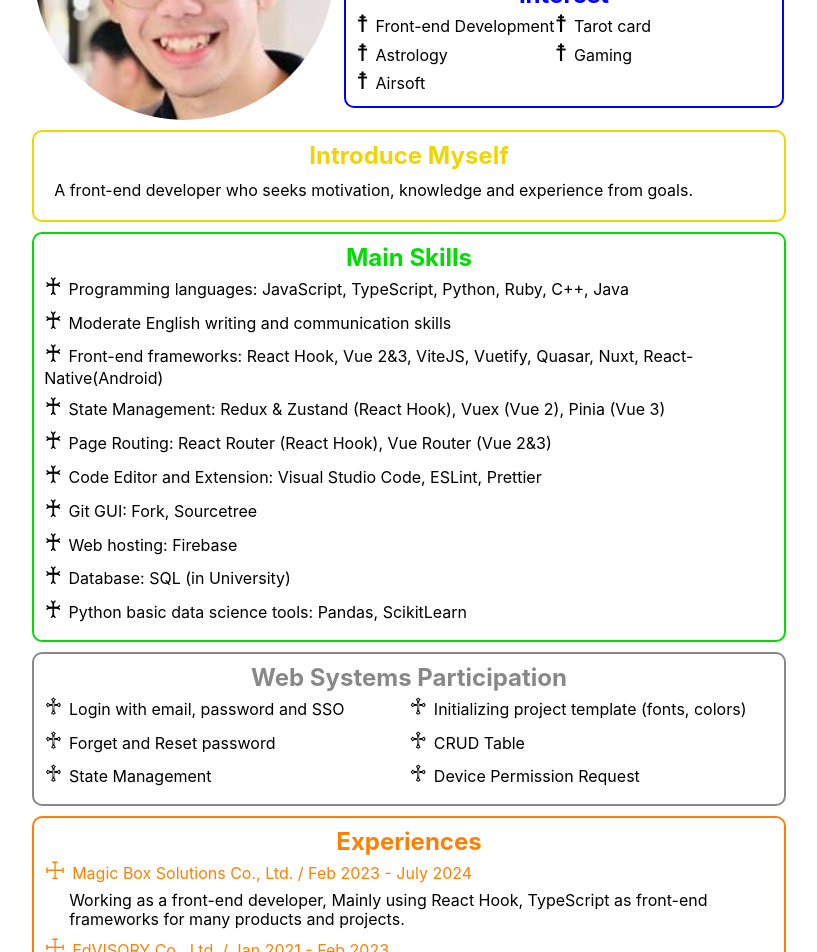
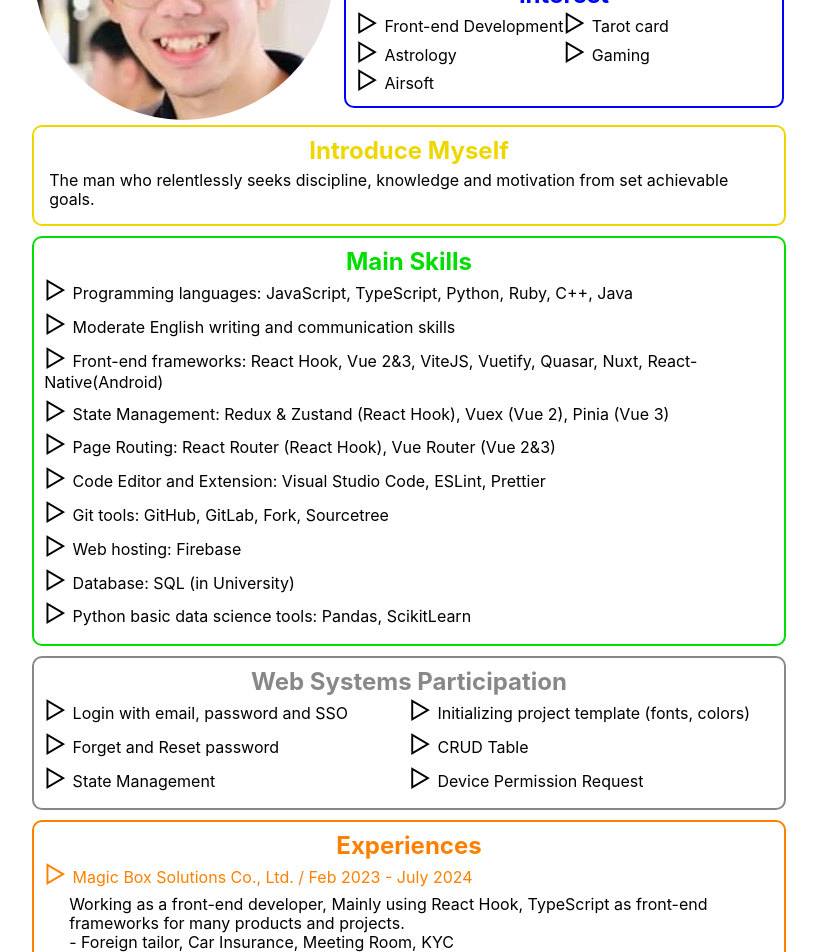
Before and after one commit to poomktn/poomktn-profile-react, a React (Create React App) app: page / in a window 1280 px wide. Shown: the part 200-1152 px from the top of the page, without its empty margins (231-1048 px from the left). Built offline with nearby package versions, Linux system fonts and the light colour scheme.

Commit message:
update CV

```diff
--- a/src/assets/styles/App.scss
+++ b/src/assets/styles/App.scss
@@ -8,22 +8,22 @@ li::marker {
 }
 #interest {
   li::marker {
-    content: '☨ ';
+    content: '▷ ';
   }
 }
 #skill {
   li::marker {
-    content: '♰ ';
+    content: '▷ ';
   }
 }
 #system {
   li::marker {
-    content: '♱ ';
+    content: '▷ ';
   }
 }
 #experience {
   li::marker {
-    content: '☩ ';
+    content: '▷ ';
   }
 }
 .profile-img {
--- a/src/components/ExperienceBox.tsx
+++ b/src/components/ExperienceBox.tsx
@@ -3,15 +3,18 @@ import { Box } from './Box'
 type ExperienceProps = {
   li: string
   txt: string
+  detail?: string
 }
 const exp1: ExperienceProps[] = [
   {
     li: 'Magic Box Solutions Co., Ltd. / Feb 2023 - July 2024',
     txt: 'Working as a front-end developer, Mainly using React Hook, TypeScript as front-end frameworks for many products and projects',
+    detail: 'Foreign tailor, Car Insurance, Meeting Room, KYC'
   },
   {
     li: 'EdVISORY Co., Ltd. / Jan 2021 - Feb 2023',
     txt: 'Working as a front-end developer, Mainly using Nuxt, Vue (2&3) as front-end frameworks for many products and projects',
+    detail: 'ERP, University Website, Housing Estate'
   },
 ]
 const exp2: ExperienceProps[] = [
@@ -65,11 +68,13 @@ export function ExperienceBox() {
   return (
     <Box color='orange' className='mt-2' title='Experiences'>
       <div id='experience'>
-        {exp1.map(({ li, txt }) => (
+        {exp1.map(({ li, txt, detail }) => (
           <div key={li}>
             <li className='txt-orange'>{li}</li>
             <div className='py-1 ml-5'>
               <span>{txt}.</span>
+              <br />
+              <span>- {detail}</span>
             </div>
           </div>
         ))}
--- a/src/components/IntroduceBox.tsx
+++ b/src/components/IntroduceBox.tsx
@@ -2,9 +2,9 @@ import { Box } from './Box'
 
 export function IntroduceBox() {
   return (
-    <Box color='gold' className='mt-2' title='Introduce Myself'>
-      <div className='pa-2'>
-        A front-end developer who seeks motivation, knowledge and experience from goals.
+    <Box color='gold' className='mt-1' title='Introduce Myself'>
+      <div className='pa-1'>
+        The man who relentlessly seeks discipline, knowledge and motivation from set achievable goals.
       </div>
     </Box>
   )
--- a/src/components/SkillBox.tsx
+++ b/src/components/SkillBox.tsx
@@ -6,7 +6,7 @@ const skill: string[] = [
   'State Management: Redux & Zustand (React Hook), Vuex (Vue 2), Pinia (Vue 3)',
   'Page Routing: React Router (React Hook), Vue Router (Vue 2&3)',
   'Code Editor and Extension: Visual Studio Code, ESLint, Prettier',
-  'Git GUI: Fork, Sourcetree',
+  'Git tools: GitHub, GitLab, Fork, Sourcetree',
   'Web hosting: Firebase',
   'Database: SQL (in University)',
   'Python basic data science tools: Pandas, ScikitLearn',
```
